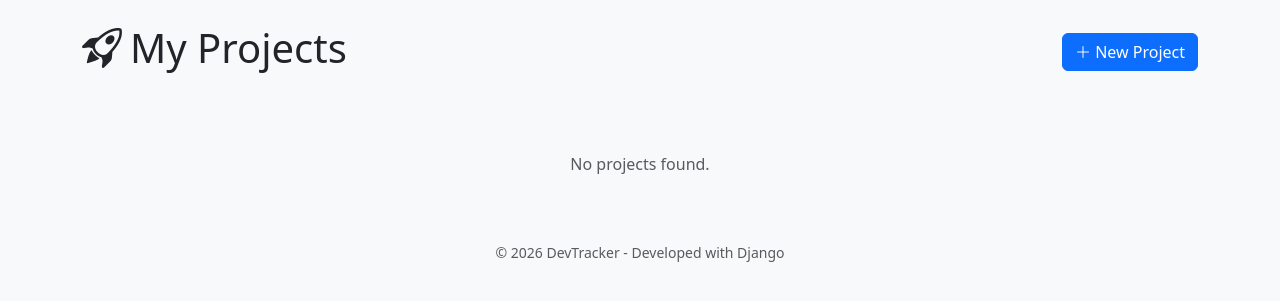
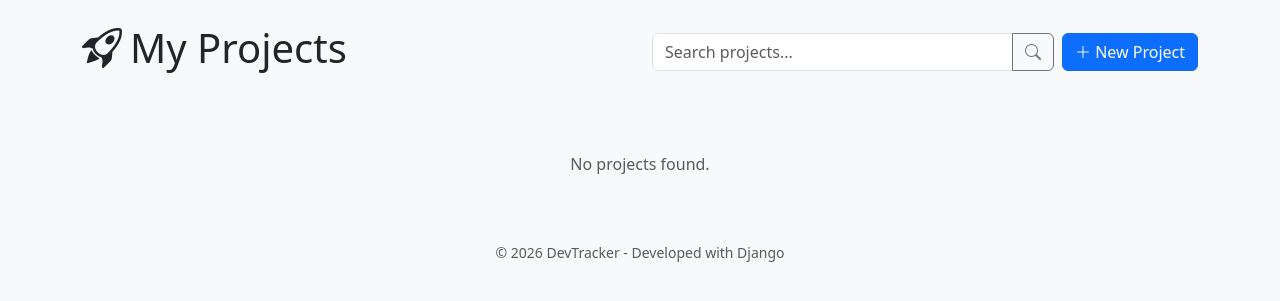
Before and after one commit to ghsiqueira/devtracker, a Django app: page / in a window 1280 px wide. Shown: the part 56-357 px from the top of the page. Run offline with Django 5.2, Linux system fonts and the light colour scheme; the visitor is signed in with stand-in values (Sample User, id 1); data that the repository does not hold is empty.

Commit message:
feat: add project search and task filtering

```diff
--- a/core/templates/project_list.html
+++ b/core/templates/project_list.html
@@ -1,11 +1,32 @@
 {% extends 'base.html' %}
 
 {% block content %}
-<div class="d-flex justify-content-between align-items-center mb-4">
-    <h1><i class="bi bi-rocket-takeoff me-2"></i>My Projects</h1>
-    <a href="{% url 'project_create' %}" class="btn btn-primary">
-        <i class="bi bi-plus-lg"></i> New Project
-    </a>
+<div class="row align-items-center mb-4">
+    <div class="col-md-6">
+        <h1><i class="bi bi-rocket-takeoff me-2"></i>My Projects</h1>
+    </div>
+
+    <div class="col-md-6">
+        <div class="d-flex gap-2 justify-content-md-end">
+            <form class="d-flex flex-grow-1" method="get">
+                <div class="input-group">
+                    <input type="text" name="q" class="form-control" placeholder="Search projects..." value="{{ search_query }}">
+                    <button class="btn btn-outline-secondary" type="submit">
+                        <i class="bi bi-search"></i>
+                    </button>
+                    {% if search_query %}
+                        <a href="{% url 'project_list' %}" class="btn btn-outline-danger" title="Clear Search">
+                            <i class="bi bi-x-lg"></i>
+                        </a>
+                    {% endif %}
+                </div>
+            </form>
+
+            <a href="{% url 'project_create' %}" class="btn btn-primary text-nowrap">
+                <i class="bi bi-plus-lg"></i> New Project
+            </a>
+        </div>
+    </div>
 </div>
 
 <div class="row">
--- a/core/views.py
+++ b/core/views.py
@@ -9,12 +9,32 @@ from django.contrib import messages
 @login_required
 def project_list(request):
     projects = Project.objects.filter(user=request.user)
-    return render(request, 'project_list.html', {'projects': projects})
+
+    search_query = request.GET.get('q', '')
+    if search_query:
+        projects = projects.filter(title__icontains=search_query)
+
+    return render(request, 'project_list.html', {'projects': projects, 'search_query': search_query})
 
 @login_required
 def project_detail(request, id):
     project = get_object_or_404(Project, id=id, user=request.user)
-    return render(request, 'project_detail.html', {'project': project})
+
+    tasks = project.tasks.all().order_by('is_completed', '-id')
+
+    filter_status = request.GET.get('filter')
+    if filter_status == 'pending':
+        tasks = tasks.filter(is_completed=False)
+    elif filter_status == 'completed':
+        tasks = tasks.filter(is_completed=True)
+    elif filter_status == 'high':
+        tasks = tasks.filter(priority='H')
+
+    return render(request, 'project_detail.html', {
+        'project': project,
+        'tasks': tasks,
+        'filter': filter_status
+    })
 
 @login_required
 def project_create(request):
```
Also changed, not shown: core/templates/project_detail.html (+13 -4 lines).
